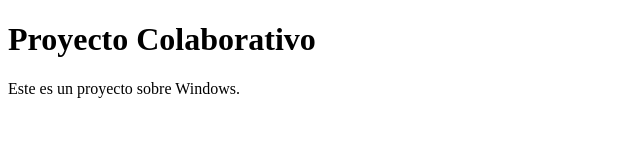
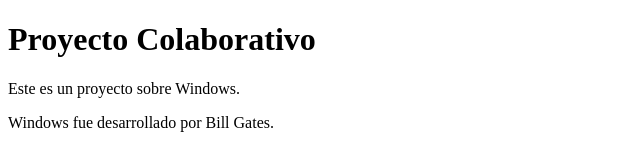
Before and after one commit to Sejo170/windows, a plain HTML site: page index.html in a window 1280 px wide. Shown: the whole page, without its empty margins (0-640 px from the left). Drawn offline with Linux system fonts and the light colour scheme.

Commit message:
Añadir desarrolladores

```diff
--- a/index.html
+++ b/index.html
@@ -7,5 +7,6 @@
     <body>
         <h1>Proyecto Colaborativo</h1>
         <p>Este es un proyecto sobre Windows.</p>
+        <p>Windows fue desarrollado por Bill Gates.</p>
     </body>
 </html>
```
